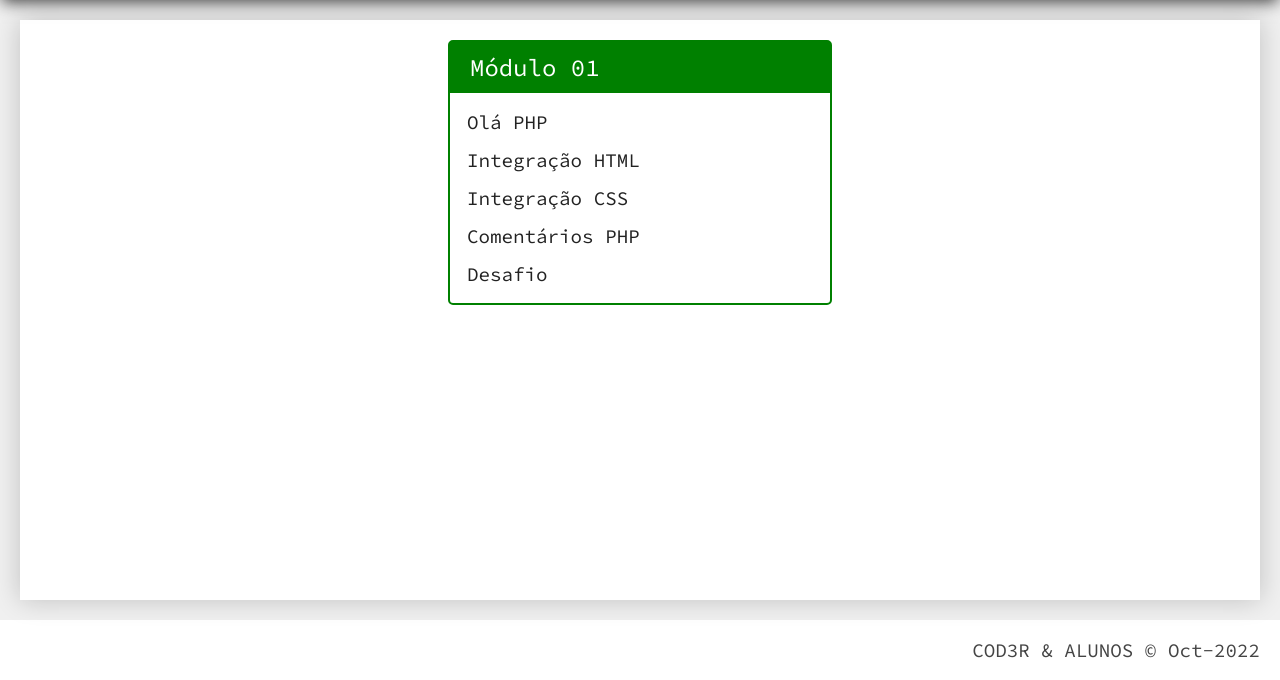
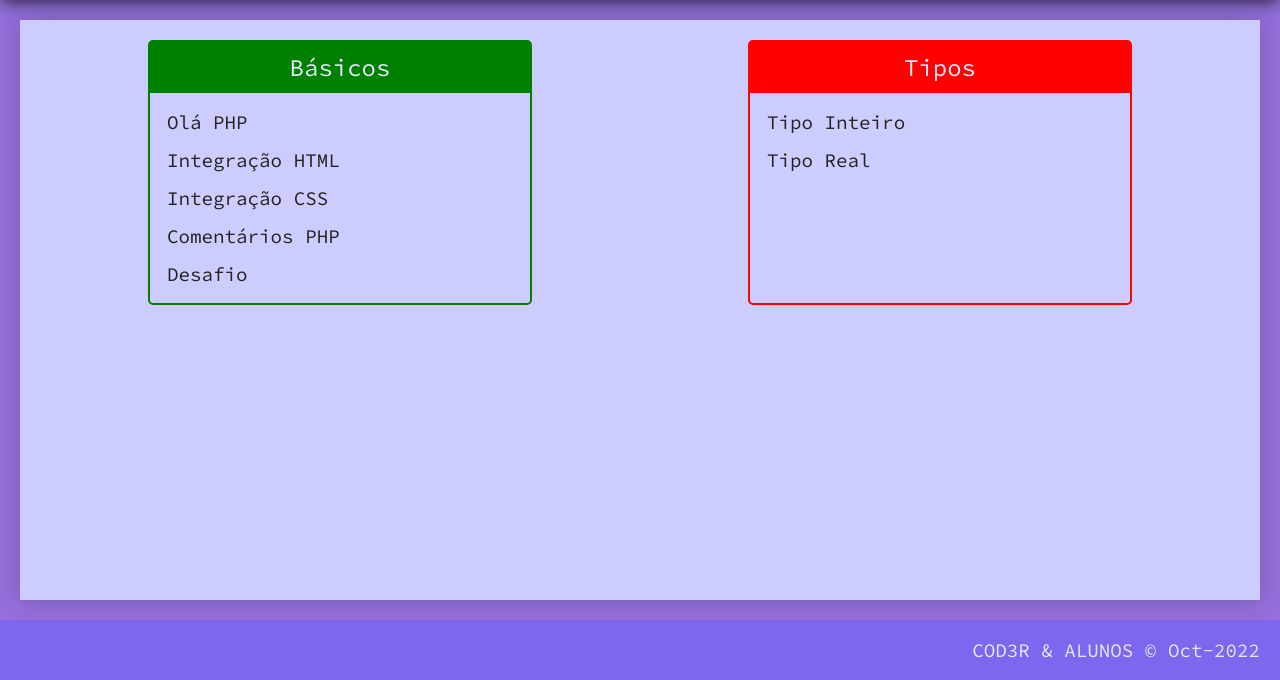
Before and after one commit to Tiago-Egas/Curso-PHP-Completo---COD3R, a PHP site: page / in a window 1280 px wide. Shown: the part 120-800 px from the top of the page. Run offline with PHP 8.4, Linux system fonts and the light colour scheme.

Commit message:
Stylishing theme

```diff
--- a/1.basico/1.3css.php
+++ b/1.basico/1.3css.php
@@ -38,6 +38,6 @@
     }
 
     [dobro] {
-        font-size: 2rem;
+        font-size: <?= 10 - 8 ?>rem;
     }
 </style>
--- /dev/null
+++ b/2.tipos/2.2float.php
@@ -0,0 +1 @@
+<div class="titulo">Tipo Real</div>
--- a/assets/exercicio.css
+++ b/assets/exercicio.css
@@ -35,7 +35,7 @@ body.exercicio {
 }
 
 .navegacao>a.verde {
-    background-color: #8be78f;
+    background-color: #66a869;
 }
 
 .navegacao>a.vermelho {
@@ -44,8 +44,6 @@ body.exercicio {
 
 .conteudo {
     font-size: 2rem;
-    text-align: center;
-    justify-content: center;
 }
 
 .conteudo>.titulo {
--- a/assets/style.css
+++ b/assets/style.css
@@ -43,7 +43,7 @@ body {
 .principal {
     grid-area: principal;
     height: calc(100vh - 180px);
-    background-color: #f0f0f0;
+    background-color: #9370DB;
     padding: 20px;
 }
 
@@ -51,20 +51,20 @@ body {
     position: relative;
     height: 100%;
     overflow-y: scroll;
-    background-color: #fff;
+    background-color: #CCCCFF;
     padding: 20px;
     box-shadow: 0px 0px 25px 0px rgba(0, 0, 0, 0.2);
 }
 
 .rodape {
     grid-area: rodape;
-    background-color: #fff;
+    background-color: #7B68EE;
     display: flex;
     justify-content: flex-end;
     align-items: center;
     font-size: 1.2rem;
     padding: 20px;
-    color: #444;
+    color: #E6E6FA;
 }
 
 .modulos {
@@ -81,18 +81,18 @@ body {
 
 .modulo>h3 {
     margin: 0px;
-    color: #fff;
+    color: #E6E6FA;
     font-weight: 300;
     font-size: 1.5rem;
     padding: 10px 20px;
     background-color: #1867c0;
+    text-align: center;
 }
 
 .modulo>ul {
     margin: 0px;
     padding: 10px;
     list-style: none;
-    justify-content: center;
 }
 
 .modulo>ul>li {
@@ -107,78 +107,82 @@ body {
     color: #222;
 }
 
+.modulo>ul:hover {
+    color: #E6E6FA;
+}
+
 .modulo>ul>li:hover {
-    background-color: rgb(206, 206, 206);
+    background-color: #7B68EE;
 }
 
 .modulo.verde {
-    border: 2px solid green;
+    border: 2px solid #008000;
 }
 
 .modulo.verde>h3 {
-    background-color: green;
+    background-color: #008000;
 }
 
 .modulo.vermelho {
-    border: 2px solid red;
+    border: 2px solid #FF0000;
 }
 
 .modulo.vermelho>h3 {
-    background-color: red;
+    background-color: #FF0000;
 }
 
 .modulo.azul {
-    border: 2px solid darkcyan;
+    border: 2px solid #008080;
 }
 
 .modulo.azul>h3 {
-    background-color: darkcyan;
+    background-color: #008080;
 }
 
 .modulo.roxo {
-    border: 2px solid darkmagenta;
+    border: 2px solid #8B008B;
 }
 
 .modulo.roxo>h3 {
-    background-color: darkmagenta;
+    background-color: #8B008B;
 }
 
 .modulo.laranja {
-    border: 2px solid orange;
+    border: 2px solid #FFA500;
 }
 
 .modulo.laranja>h3 {
-    background-color: orange;
+    background-color: #FFA500;
 }
 
 .modulo.verde-escuro {
-    border: 2px solid darkgreen;
+    border: 2px solid #006400;
 }
 
 .modulo.verde-escuro>h3 {
-    background-color: darkgreen;
+    background-color: #006400;
 }
 
 .modulo.vermelho-escuro {
-    border: 2px solid darkred;
+    border: 2px solid #8B0000;
 }
 
 .modulo.vermelho-escuro>h3 {
-    background-color: darkred;
+    background-color: #8B0000;
 }
 
 .modulo.azul-escuro {
-    border: 2px solid darkblue;
+    border: 2px solid #00008B;
 }
 
 .modulo.azul-escuro>h3 {
-    background-color: darkblue;
+    background-color: #00008B;
 }
 
 .modulo.roxo-escuro {
-    border: 2px solid darkslateblue;
+    border: 2px solid #4B0082;
 }
 
 .modulo.roxo-escuro>h3 {
-    background-color: darkslateblue;
+    background-color: #4B0082;
 }
--- a/index.php
+++ b/index.php
@@ -25,7 +25,7 @@
         <div class="conteudo">
             <nav class="modulos">
                 <div class="modulo verde">
-                    <h3>Módulo 01</h3>
+                    <h3>Básicos</h3>
                     <ul>
                         <li>
                             <a href="exercicios.php?dir=1.basico&file=1.1ola">Olá PHP</a>
@@ -44,6 +44,17 @@
                         </li>
                     </ul>
                 </div>
+                <div class="modulo vermelho">
+                    <h3>Tipos</h3>
+                    <ul>
+                        <li>
+                            <a href="exercicios.php?dir=2.tipos&file=2.1int">Tipo Inteiro</a>
+                        </li>
+                        <li>
+                            <a href="exercicios.php?dir=2.tipos&file=2.2float">Tipo Real</a>
+                        </li>
+                    </ul>
+                </div>
             </nav>
         </div>
     </main>
```
Also changed, not shown: 2.tipos/2.1int.php (added, +16 -0 lines).
